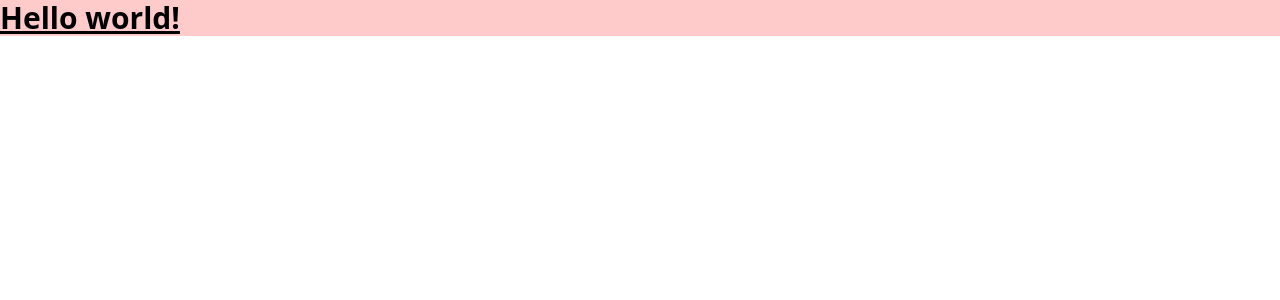
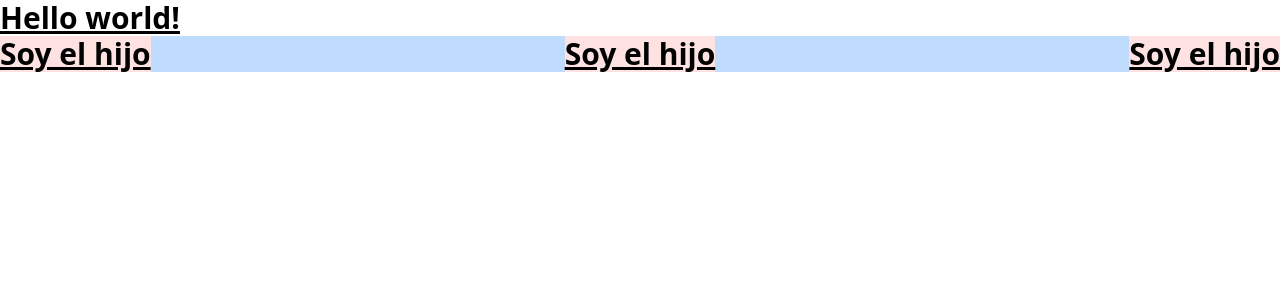
Before and after one commit to MissGuachachin/BlockMaker-Token-DApp, a React (Vite) app: page / in a window 1280 px wide. Shown: the top 300 px of the page. Built offline with nearby package versions, Linux system fonts and the light colour scheme.

Commit message:
Añadir y estructurar Padre e Hijo

```diff
--- a/src/App.jsx
+++ b/src/App.jsx
@@ -1,5 +1,14 @@
 function App() {
-  return <h1 className="text-3xl font-bold underline bg-red-200">Hello world!</h1>
+  return (
+    <h1 className="text-3xl font-bold underline">
+      Hello world!
+      <div className="bg-blue-200 flex justify-between">
+        <div className="bg-red-100 w-fit">Soy el hijo</div>
+        <div className="bg-red-100 w-fit">Soy el hijo</div>
+        <div className="bg-red-100 w-fit">Soy el hijo</div>
+      </div>
+    </h1>
+  )
 }
 
 export default App
```
